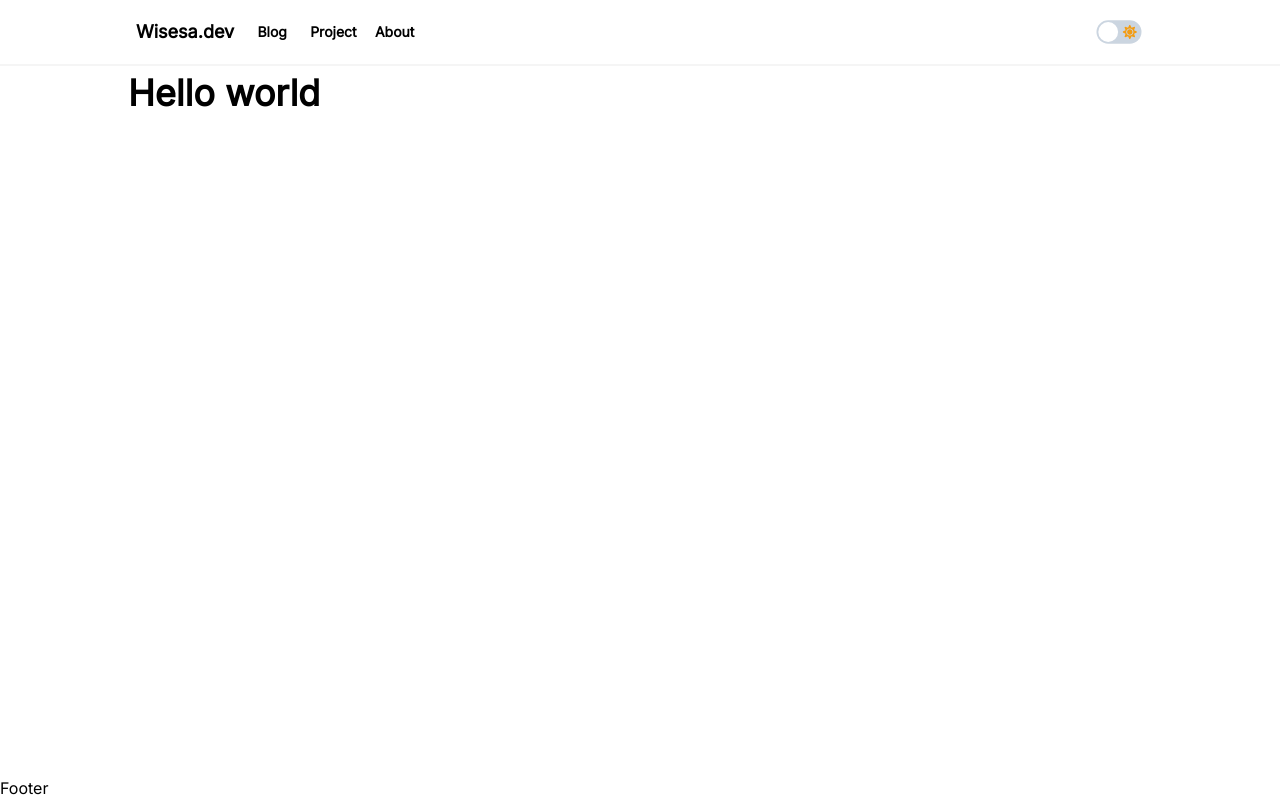
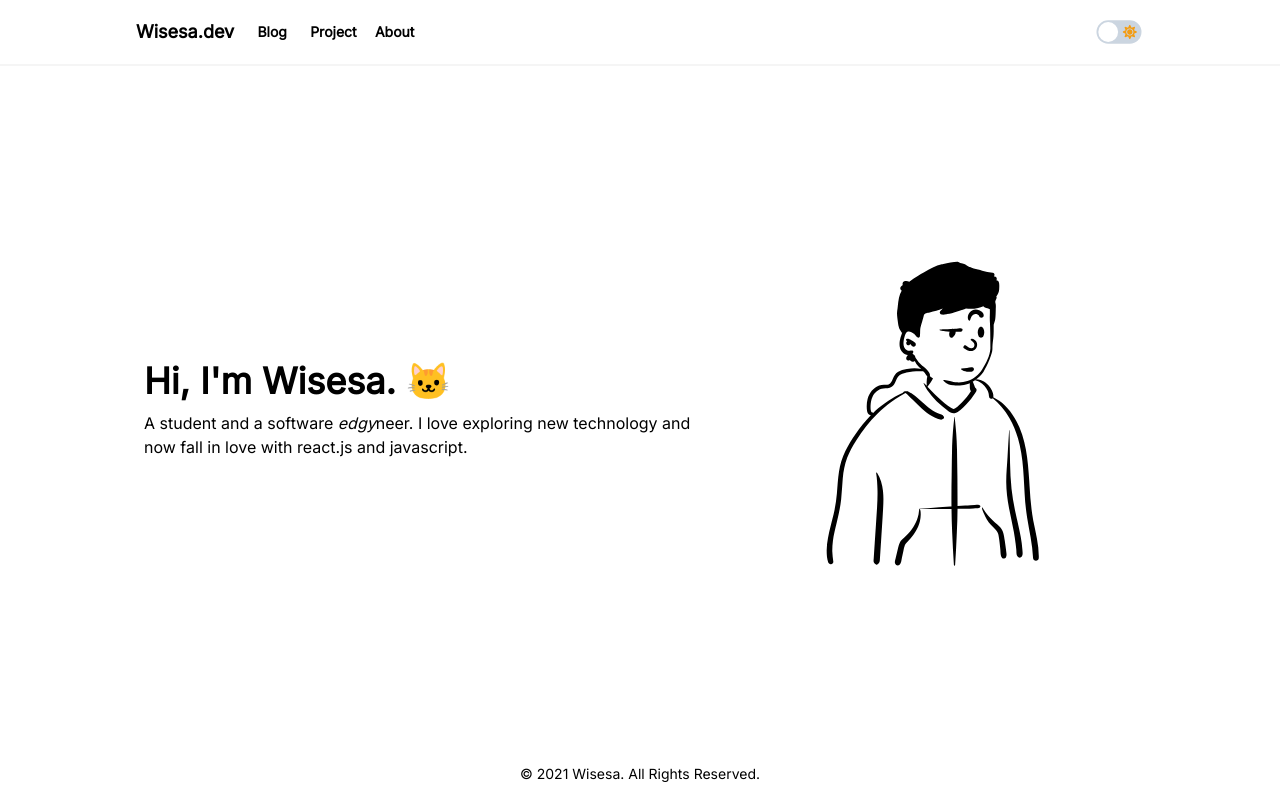
Before and after one commit to JamesWangDev/draw-canvas, a Next.js app: page / in a window 1280 px wide. Built offline with nearby package versions, Linux system fonts and the light colour scheme.

Commit message:
feat: add index page & footer

```diff
--- a/components/Footer.tsx
+++ b/components/Footer.tsx
@@ -1,7 +1,13 @@
-import { Box } from "@chakra-ui/layout";
+import { Box, Text } from "@chakra-ui/layout";
 
 const Footer = () => {
-  return <Box>Footer</Box>;
+  return (
+    <Box p="4">
+      <Text textAlign="center" fontSize="sm">
+        © 2021 Wisesa. All Rights Reserved.
+      </Text>
+    </Box>
+  );
 };
 
 export default Footer;
--- a/components/Main.tsx
+++ b/components/Main.tsx
@@ -4,6 +4,7 @@ const Main = ({ children, ...props }: StackProps) => {
   return (
     <Stack
       pt={["54px", "72px"]}
+      px={[2, 4]}
       flex="1"
       w="full"
       maxW="5xl"
--- a/pages/index.tsx
+++ b/pages/index.tsx
@@ -1,16 +1,33 @@
 import Main from "@/components/Main";
-import { Heading } from "@chakra-ui/layout";
+import { useColorModeValue } from "@chakra-ui/color-mode";
+import { Box, Heading, Stack, Text, VStack } from "@chakra-ui/layout";
 import Head from "next/head";
-
+import Image from "next/image";
 export default function Index() {
+  const bgColor = useColorModeValue("none", "whiteAlpha.50");
+  const invertColor = useColorModeValue("none", "invert(10%) brightness(120%)");
   return (
-    <Main>
+    <Main justifyContent={["start", "center"]}>
       <Head>
         <title>Create Next App</title>
         <meta name="description" content="Generated by create next app" />
         <link rel="icon" href="/favicon.ico" />
       </Head>
-      <Heading>Hello world</Heading>
+      <Stack
+        direction={["column-reverse", "row"]}
+        justifyContent="space-between"
+      >
+        <VStack alignItems={["center", "start"]} justifyContent="center">
+          <Heading>Hi, I'm Wisesa. 🐱</Heading>
+          <Text textAlign={["center", "left"]} maxW="550px">
+            A student and a software <i>edgy</i>neer. I love exploring new
+            technology and now fall in love with react.js and javascript.
+          </Text>
+        </VStack>
+        <Box filter={invertColor}>
+          <Image src="/me.svg" width="400px" height="400px" />
+        </Box>
+      </Stack>
     </Main>
   );
 }
```
Also changed, not shown: public/me.svg (added).
